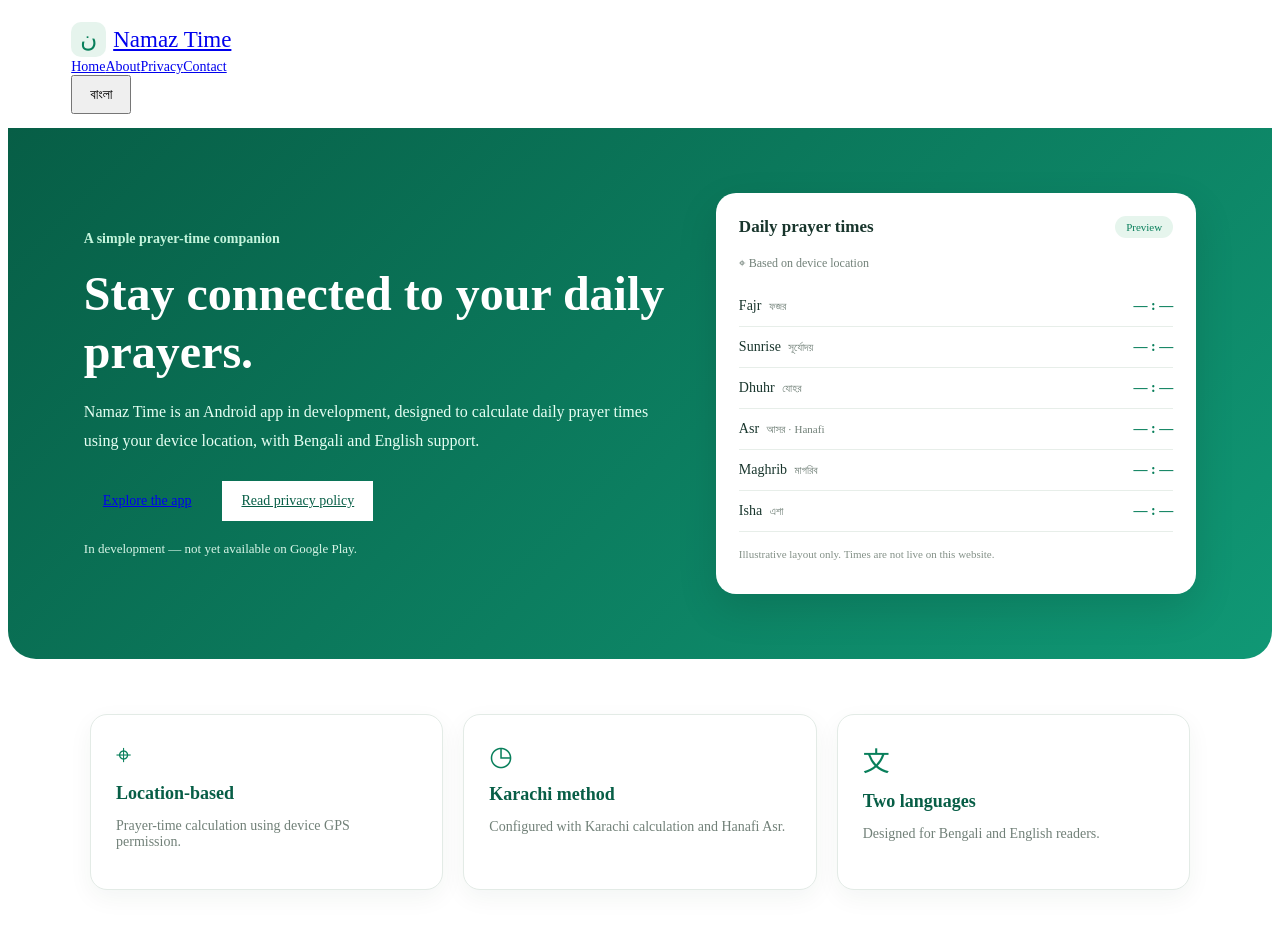
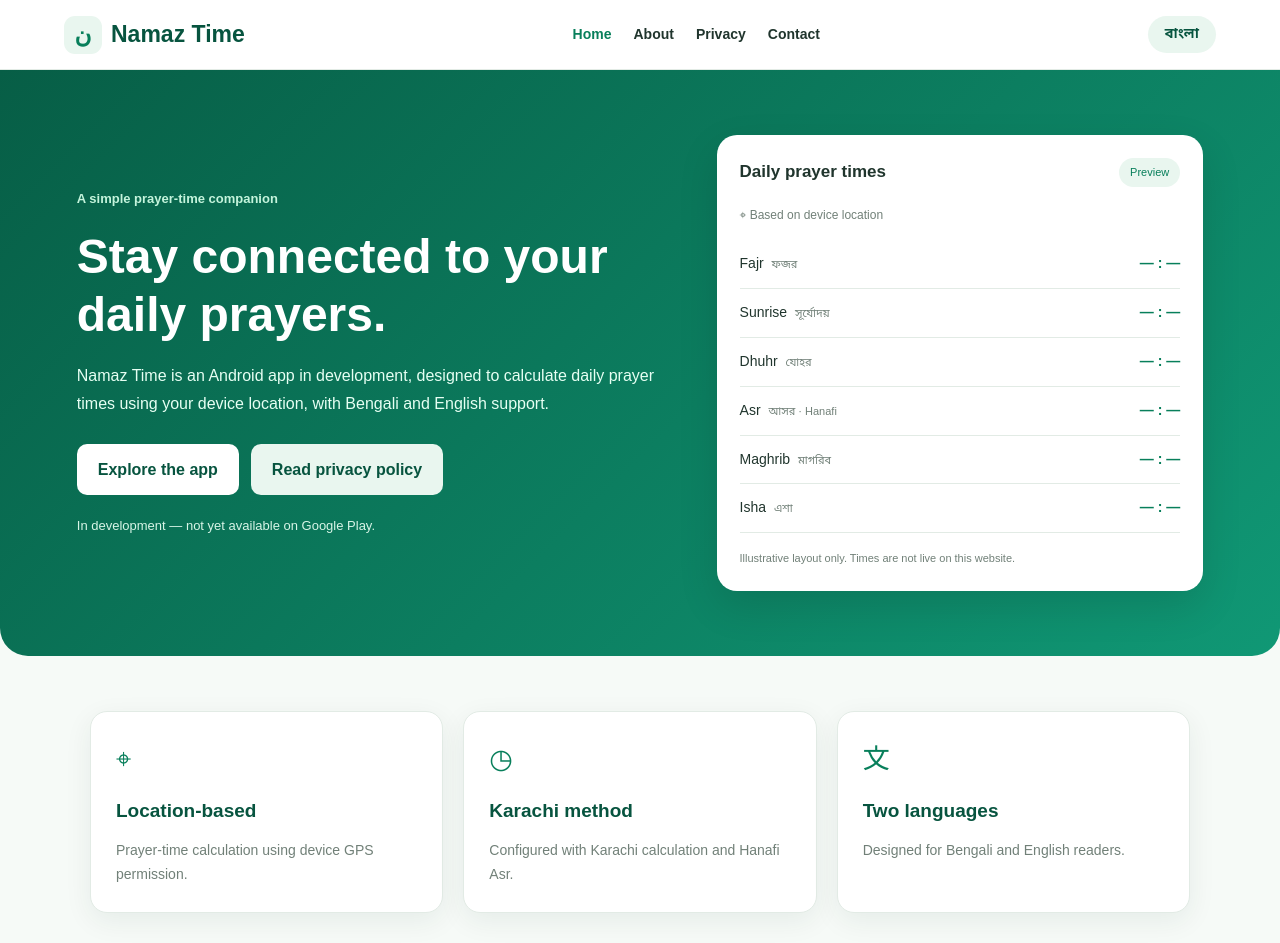
Before and after one commit to namaj-bot/namaz-time-website, a plain HTML site: page index.html in a window 1280 px wide. Shown: the top 943 px of the page. Drawn offline with Linux system fonts and the light colour scheme.

Commit message:
Refactor CSS for improved structure and readability

```diff
--- a/styles.css
+++ b/styles.css
@@ -1,5 +1,57 @@
 
-/* ===== NAMAZ TIME HOME PAGE DESIGN ===== */
+/* =================================
+   NAMAZ TIME - COMPLETE WEBSITE CSS
+================================= */
+
+:root {
+  --green: #087f5b;
+  --dark: #07543f;
+  --light: #e9f6ef;
+  --background: #f6faf7;
+  --white: #ffffff;
+  --text: #20352d;
+  --muted: #718078;
+  --border: #e2ebe5;
+  --shadow: 0 8px 28px rgba(0,60,40,.07);
+}
+
+* {
+  margin: 0;
+  padding: 0;
+  box-sizing: border-box;
+}
+
+html {
+  scroll-behavior: smooth;
+}
+
+body {
+  font-family: Arial, "Noto Sans Bengali", sans-serif;
+  background: var(--background);
+  color: var(--text);
+  line-height: 1.7;
+  font-size: 16px;
+}
+
+a {
+  color: var(--green);
+  text-decoration: none;
+}
+
+a:hover {
+  color: var(--dark);
+}
+
+button {
+  font-family: inherit;
+  cursor: pointer;
+}
+
+img {
+  max-width: 100%;
+}
+
+/* ACCESSIBILITY */
 
 .skip-link {
   position: absolute;
@@ -9,54 +61,122 @@
 
 .skip-link:focus {
   left: 10px;
+  top: 10px;
   z-index: 999;
   background: white;
   padding: 12px;
 }
 
-header.site-header {
-  padding: 14px 5%;
-  gap: 18px;
+/* HEADER */
+
+.site-header {
+  width: 100%;
+  background: var(--white);
+  padding: 15px 5%;
+  display: flex;
   justify-content: space-between;
+  align-items: center;
+  gap: 20px;
+  flex-wrap: wrap;
+  border-bottom: 1px solid var(--border);
+  position: sticky;
+  top: 0;
+  z-index: 100;
 }
 
 .brand {
+  display: inline-flex;
+  align-items: center;
+  gap: 9px;
+  color: var(--dark);
   font-size: 23px;
+  font-weight: 800;
   white-space: nowrap;
+  text-decoration: none;
 }
 
 .brand-mark {
   display: inline-grid;
   place-items: center;
-  background: #e6f4ed;
-  color: #087f5b;
-  width: 35px;
-  height: 35px;
-  border-radius: 10px;
-  margin-right: 7px;
+  width: 38px;
+  height: 38px;
+  border-radius: 11px;
+  background: var(--light);
+  color: var(--green);
 }
 
-header.site-header nav {
-  gap: 20px;
+.site-header nav {
+  display: flex;
+  align-items: center;
+  justify-content: center;
+  gap: 22px;
+  flex-wrap: wrap;
 }
 
-header.site-header nav a {
+.site-header nav a {
+  color: var(--text);
   font-size: 14px;
+  font-weight: 600;
+  text-decoration: none;
+}
+
+.site-header nav a:hover,
+.site-header nav a.active {
+  color: var(--green);
 }
 
 .lang-toggle {
+  background: var(--light);
+  color: var(--dark);
+  border: 0;
+  border-radius: 25px;
+  padding: 9px 17px;
   font-size: 14px;
-  padding: 9px 17px;
+  font-weight: 700;
 }
 
-/* Hero section */
+/* MAIN CONTENT */
 
-main .hero {
+main {
+  min-height: 65vh;
+}
+
+.page-main {
+  width: 90%;
+  max-width: 1100px;
+  margin: 45px auto;
+}
+
+.page-main.narrow {
+  max-width: 780px;
+}
+
+.page-heading {
+  margin-bottom: 28px;
+}
+
+.page-heading h1 {
+  font-size: 36px;
+  line-height: 1.3;
+  color: var(--dark);
+}
+
+.eyebrow {
+  color: var(--green);
+  font-size: 13px;
+  font-weight: 700;
+  margin-bottom: 10px;
+}
+
+/* HOME HERO */
+
+.hero {
+  width: 100%;
+  padding: 65px 6%;
   background: linear-gradient(135deg, #075e46, #109875);
   color: white;
-  padding: 65px 6%;
   display: grid;
-  grid-template-columns: 1.1fr 0.9fr;
+  grid-template-columns: 1.1fr .9fr;
   align-items: center;
   gap: 45px;
   border-radius: 0 0 28px 28px;
@@ -64,20 +184,19 @@ main .hero {
 
 .hero .eyebrow {
   color: #c4f4dc;
-  font-size: 14px;
-  font-weight: 700;
 }
 
 .hero h1 {
+  color: white;
   font-size: clamp(32px, 4vw, 48px);
   line-height: 1.2;
   margin: 18px 0;
 }
 
 .hero .lead {
+  color: #e6fff3;
   font-size: 16px;
   line-height: 1.8;
-  color: #e6fff3;
 }
 
 .actions {
@@ -87,27 +206,51 @@ main .hero {
   margin-top: 25px;
 }
 
-.actions .button {
-  font-size: 14px;
-  padding: 12px 19px;
+.button {
+  display: inline-block;
+  padding: 12px 21px;
+  border-radius: 10px;
+  font-weight: 700;
+  text-align: center;
+  border: none;
+  text-decoration: none;
+}
+
+.button.primary {
+  background: var(--green);
+  color: white;
+}
+
+.hero .button.primary {
+  background: white;
+  color: var(--dark);
 }
 
 .button.secondary {
+  background: #e9f6ef;
+  color: var(--dark);
+}
+
+.button.light {
   background: white;
-  color: #075e46;
+  color: var(--dark);
+}
+
+.button:hover {
+  opacity: .88;
 }
 
 .status {
+  color: #d8f5e7;
   font-size: 13px;
   margin-top: 20px;
-  color: #d8f5e7;
 }
 
-/* Prayer card */
+/* PRAYER CARD */
 
 .prayer-card {
   background: white;
-  color: #18352c;
+  color: var(--text);
   border-radius: 20px;
   padding: 23px;
   box-shadow: 0 15px 40px rgba(0,0,0,.12);
@@ -118,21 +261,21 @@ main .hero {
   display: flex;
   justify-content: space-between;
   align-items: center;
-  gap: 8px;
+  gap: 10px;
+  margin-bottom: 18px;
   font-size: 17px;
-  margin-bottom: 18px;
 }
 
 .pill {
-  background: #e6f5ed;
-  color: #087f5b;
+  background: var(--light);
+  color: var(--green);
   border-radius: 20px;
   padding: 5px 11px;
   font-size: 11px;
 }
 
 .location {
-  color: #718078;
+  color: var(--muted);
   font-size: 12px;
   margin-bottom: 15px;
 }
@@ -142,28 +285,28 @@ main .hero {
   justify-content: space-between;
   align-items: center;
   padding: 12px 0;
-  border-bottom: 1px solid #e7eee9;
+  border-bottom: 1px solid var(--border);
   font-size: 14px;
 }
 
 .prayer-row small {
-  color: #718078;
+  color: var(--muted);
   font-size: 11px;
   margin-left: 4px;
 }
 
 .prayer-row b {
-  color: #087f5b;
+  color: var(--green);
   font-size: 14px;
 }
 
 .preview {
-  color: #849188;
+  color: var(--muted);
   font-size: 11px;
   margin-top: 16px;
 }
 
-/* Features */
+/* FEATURES */
 
 .features {
   width: 90%;
@@ -174,38 +317,44 @@ main .hero {
   gap: 20px;
 }
 
-.features article {
+.features article,
+.card,
+.policy-section {
   background: white;
   padding: 25px;
-  border: 1px solid #e3ebe6;
+  border: 1px solid var(--border);
   border-radius: 17px;
-  box-shadow: 0 8px 25px rgba(0,60,40,.05);
+  box-shadow: var(--shadow);
 }
 
 .features article > span {
   font-size: 27px;
-  color: #087f5b;
+  color: var(--green);
 }
 
-.features h2 {
-  font-size: 18px;
+.features h2,
+.card h2,
+.policy-section h2 {
+  color: var(--dark);
+  font-size: 19px;
   margin: 12px 0;
-  color: #075e46;
 }
 
-.features p {
-  color: #718078;
+.features p,
+.card p,
+.policy-section p {
+  color: var(--muted);
   font-size: 14px;
 }
 
-/* Contact section */
+/* CONTACT CTA */
 
 .cta {
   width: 90%;
   max-width: 1100px;
   margin: 50px auto;
   padding: 35px;
-  background: #075e46;
+  background: var(--dark);
   color: white;
   border-radius: 20px;
   display: flex;
@@ -216,6 +365,7 @@ main .hero {
 }
 
 .cta h2 {
+  color: white;
   font-size: 24px;
   margin-top: 8px;
 }
@@ -224,27 +374,51 @@ main .hero {
   color: #c4f4dc;
 }
 
-.button.light {
-  background: white;
-  color: #075e46;
+/* FOOTER */
+
+.site-footer {
+  background: #123c30;
+  color: #e4f5ed;
+  text-align: center;
+  padding: 30px 15px;
+  margin-top: 55px;
 }
 
-/* Mobile responsive */
+.site-footer a {
+  color: #a8e9ca;
+  margin: 0 8px;
+}
+
+.site-footer p {
+  font-size: 13px;
+  margin-top: 8px;
+}
+
+/* MOBILE DESIGN */
 
 @media (max-width: 700px) {
-  header.site-header {
+
+  .site-header {
+    position: relative;
     flex-direction: column;
-    padding: 17px 10px;
-    gap: 14px;
+    padding: 15px 10px;
+    gap: 13px;
   }
 
-  header.site-header nav {
+  .site-header nav {
     justify-content: center;
     gap: 17px;
-    flex-wrap: wrap;
   }
 
-  main .hero {
+  .site-header nav a {
+    font-size: 13px;
+  }
+
+  .brand {
+    font-size: 22px;
+  }
+
+  .hero {
     grid-template-columns: 1fr;
     padding: 38px 22px;
     gap: 30px;
@@ -264,7 +438,10 @@ main .hero {
 
   .actions .button {
     width: 100%;
-    text-align: center;
+  }
+
+  .prayer-card {
+    padding: 19px;
   }
 
   .features {
@@ -274,9 +451,36 @@ main .hero {
 
   .cta {
     padding: 25px;
+    flex-direction: column;
+    align-items: flex-start;
   }
 
   .cta h2 {
     font-size: 21px;
   }
+
+  .page-main {
+    width: 92%;
+    margin: 30px auto;
+  }
+
+  .page-heading h1 {
+    font-size: 29px;
+  }
 }
+
+/* SMALL PHONES */
+
+@media (max-width: 380px) {
+  .site-header nav {
+    gap: 11px;
+  }
+
+  .site-header nav a {
+    font-size: 12px;
+  }
+
+  .hero h1 {
+    font-size: 28px;
+  }
+}
```
